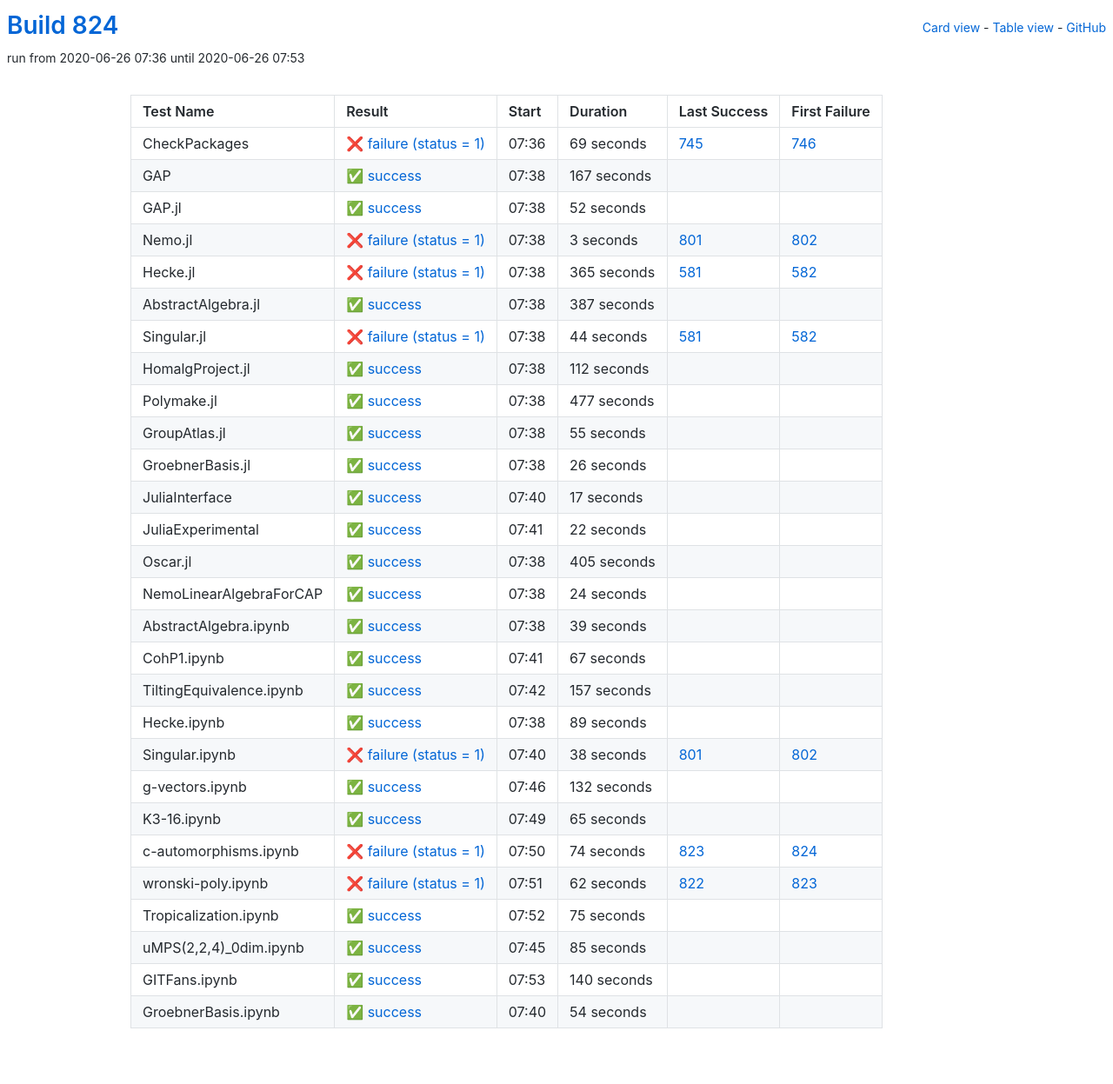
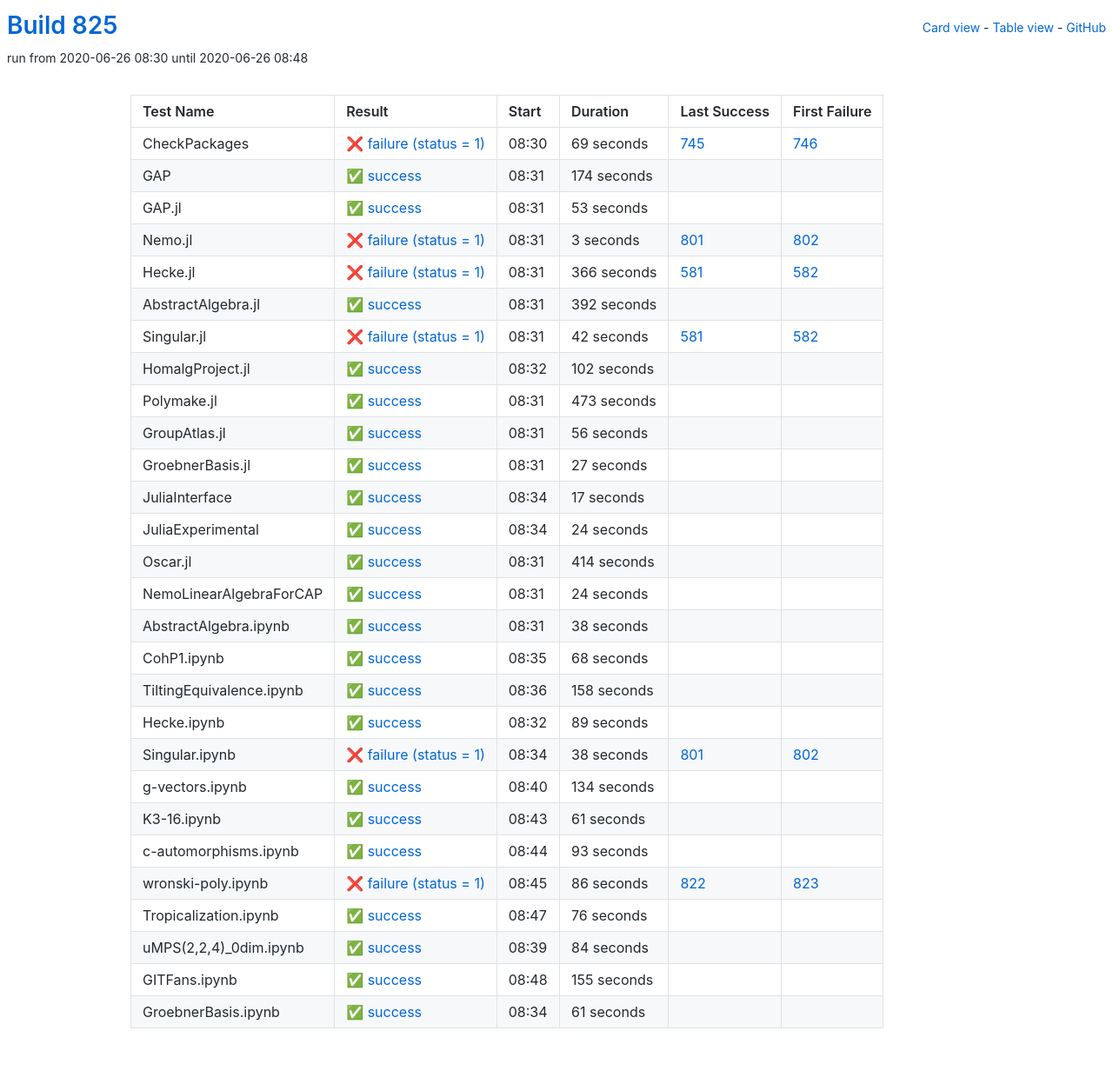
Before and after one commit to oscar-system/oscar-ci-status-1.4, a Jekyll site: the page built from table.html, in a window 1280 px wide. Shown: the whole page at 87% size. Built offline with Jekyll 4.4.1, drawn with Linux system fonts in a browser that asks for light colours.

Commit message:
Build #825

```diff
--- a/_data/ci.yml
+++ b/_data/ci.yml
@@ -1,6 +1,6 @@
 ---
-build: 824
-build_url: https://oscarci.mathematik.uni-kl.de/job/oscar-julia-1.4/824/
+build: 825
+build_url: https://oscarci.mathematik.uni-kl.de/job/oscar-julia-1.4/825/
 job: oscar-julia-1.4
 organization: oscar-system
 repo: oscar-ci-status-1.4
@@ -8,8 +8,8 @@ repourl: https://github.com/oscar-system/oscar-ci-status-1.4
 tests:
 - name: CheckPackages
   id: checkpackages
-  log: https://oscarci.mathematik.uni-kl.de/job/oscar-julia-1.4/824/artifact/logs/build-824/CheckPackages.log
-  start: 2020-06-26 07:36
+  log: https://oscarci.mathematik.uni-kl.de/job/oscar-julia-1.4/825/artifact/logs/build-825/CheckPackages.log
+  start: 2020-06-26 08:30
   success: false
   exitcode: 1
   status: failure
@@ -20,32 +20,32 @@ tests:
   first_failure_url: https://oscarci.mathematik.uni-kl.de/job/oscar-julia-1.4/746/
 - name: GAP
   id: gap
-  log: https://oscarci.mathematik.uni-kl.de/job/oscar-julia-1.4/824/artifact/logs/build-824/GAP.log
-  start: 2020-06-26 07:38
+  log: https://oscarci.mathematik.uni-kl.de/job/oscar-julia-1.4/825/artifact/logs/build-825/GAP.log
+  start: 2020-06-26 08:31
   success: true
   exitcode: 0
   status: success
-  duration: 167
+  duration: 174
   last_success: false
   last_success_url:
   first_failure: false
   first_failure_url:
 - name: GAP.jl
   id: gap-jl
-  log: https://oscarci.mathematik.uni-kl.de/job/oscar-julia-1.4/824/artifact/logs/build-824/GAP.jl.log
-  start: 2020-06-26 07:38
+  log: https://oscarci.mathematik.uni-kl.de/job/oscar-julia-1.4/825/artifact/logs/build-825/GAP.jl.log
+  start: 2020-06-26 08:31
   success: true
   exitcode: 0
   status: success
-  duration: 52
+  duration: 53
   last_success: false
   last_success_url:
   first_failure: false
   first_failure_url:
 - name: Nemo.jl
   id: nemo-jl
-  log: https://oscarci.mathematik.uni-kl.de/job/oscar-julia-1.4/824/artifact/logs/build-824/Nemo.jl.log
-  start: 2020-06-26 07:38
+  log: https://oscarci.mathematik.uni-kl.de/job/oscar-julia-1.4/825/artifact/logs/build-825/Nemo.jl.log
+  start: 2020-06-26 08:31
   success: false
   exitcode: 1
   status: failure
@@ -56,92 +56,92 @@ tests:
   first_failure_url: https://oscarci.mathematik.uni-kl.de/job/oscar-julia-1.4/802/
 - name: Hecke.jl
   id: hecke-jl
-  log: https://oscarci.mathematik.uni-kl.de/job/oscar-julia-1.4/824/artifact/logs/build-824/Hecke.jl.log
-  start: 2020-06-26 07:38
+  log: https://oscarci.mathematik.uni-kl.de/job/oscar-julia-1.4/825/artifact/logs/build-825/Hecke.jl.log
+  start: 2020-06-26 08:31
   success: false
   exitcode: 1
   status: failure
-  duration: 365
+  duration: 366
   last_success: 581
   last_success_url: https://oscarci.mathematik.uni-kl.de/job/oscar-julia-1.4/581/
   first_failure: 582
   first_failure_url: https://oscarci.mathematik.uni-kl.de/job/oscar-julia-1.4/582/
 - name: AbstractAlgebra.jl
   id: abstractalgebra-jl
-  log: https://oscarci.mathematik.uni-kl.de/job/oscar-julia-1.4/824/artifact/logs/build-824/AbstractAlgebra.jl.log
-  start: 2020-06-26 07:38
+  log: https://oscarci.mathematik.uni-kl.de/job/oscar-julia-1.4/825/artifact/logs/build-825/AbstractAlgebra.jl.log
+  start: 2020-06-26 08:31
   success: true
   exitcode: 0
   status: success
-  duration: 387
+  duration: 392
   last_success: false
   last_success_url:
   first_failure: false
   first_failure_url:
 - name: Singular.jl
   id: singular-jl
-  log: https://oscarci.mathematik.uni-kl.de/job/oscar-julia-1.4/824/artifact/logs/build-824/Singular.jl.log
-  start: 2020-06-26 07:38
+  log: https://oscarci.mathematik.uni-kl.de/job/oscar-julia-1.4/825/artifact/logs/build-825/Singular.jl.log
+  start: 2020-06-26 08:31
   success: false
   exitcode: 1
   status: failure
-  duration: 44
+  duration: 42
   last_success: 581
   last_success_url: https://oscarci.mathematik.uni-kl.de/job/oscar-julia-1.4/581/
   first_failure: 582
   first_failure_url: https://oscarci.mathematik.uni-kl.de/job/oscar-julia-1.4/582/
 - name: HomalgProject.jl
   id: homalgproject-jl
-  log: https://oscarci.mathematik.uni-kl.de/job/oscar-julia-1.4/824/artifact/logs/build-824/HomalgProject.jl.log
-  start: 2020-06-26 07:38
+  log: https://oscarci.mathematik.uni-kl.de/job/oscar-julia-1.4/825/artifact/logs/build-825/HomalgProject.jl.log
+  start: 2020-06-26 08:32
   success: true
   exitcode: 0
   status: success
-  duration: 112
+  duration: 102
   last_success: false
   last_success_url:
   first_failure: false
   first_failure_url:
 - name: Polymake.jl
   id: polymake-jl
-  log: https://oscarci.mathematik.uni-kl.de/job/oscar-julia-1.4/824/artifact/logs/build-824/Polymake.jl.log
-  start: 2020-06-26 07:38
+  log: https://oscarci.mathematik.uni-kl.de/job/oscar-julia-1.4/825/artifact/logs/build-825/Polymake.jl.log
+  start: 2020-06-26 08:31
   success: true
   exitcode: 0
   status: success
-  duration: 477
+  duration: 473
   last_success: false
   last_success_url:
   first_failure: false
   first_failure_url:
 - name: GroupAtlas.jl
   id: groupatlas-jl
-  log: https://oscarci.mathematik.uni-kl.de/job/oscar-julia-1.4/824/artifact/logs/build-824/GroupAtlas.jl.log
-  start: 2020-06-26 07:38
+  log: https://oscarci.mathematik.uni-kl.de/job/oscar-julia-1.4/825/artifact/logs/build-825/GroupAtlas.jl.log
+  start: 2020-06-26 08:31
   success: true
   exitcode: 0
   status: success
-  duration: 55
+  duration: 56
   last_success: false
   last_success_url:
   first_failure: false
   first_failure_url:
 - name: GroebnerBasis.jl
   id: groebnerbasis-jl
-  log: https://oscarci.mathematik.uni-kl.de/job/oscar-julia-1.4/824/artifact/logs/build-824/GroebnerBasis.jl.log
-  start: 2020-06-26 07:38
+  log: https://oscarci.mathematik.uni-kl.de/job/oscar-julia-1.4/825/artifact/logs/build-825/GroebnerBasis.jl.log
+  start: 2020-06-26 08:31
   success: true
   exitcode: 0
   status: success
-  duration: 26
+  duration: 27
   last_success: false
   last_success_url:
   first_failure: false
   first_failure_url:
 - name: JuliaInterface
   id: juliainterface
-  log: https://oscarci.mathematik.uni-kl.de/job/oscar-julia-1.4/824/artifact/logs/build-824/JuliaInterface.log
-  start: 2020-06-26 07:40
+  log: https://oscarci.mathematik.uni-kl.de/job/oscar-julia-1.4/825/artifact/logs/build-825/JuliaInterface.log
+  start: 2020-06-26 08:34
   success: true
   exitcode: 0
   status: success
@@ -152,32 +152,32 @@ tests:
   first_failure_url:
 - name: JuliaExperimental
   id: juliaexperimental
-  log: https://oscarci.mathematik.uni-kl.de/job/oscar-julia-1.4/824/artifact/logs/build-824/JuliaExperimental.log
-  start: 2020-06-26 07:41
+  log: https://oscarci.mathematik.uni-kl.de/job/oscar-julia-1.4/825/artifact/logs/build-825/JuliaExperimental.log
+  start: 2020-06-26 08:34
   success: true
   exitcode: 0
   status: success
-  duration: 22
+  duration: 24
   last_success: false
   last_success_url:
   first_failure: false
   first_failure_url:
 - name: Oscar.jl
   id: oscar-jl
-  log: https://oscarci.mathematik.uni-kl.de/job/oscar-julia-1.4/824/artifact/logs/build-824/Oscar.jl.log
-  start: 2020-06-26 07:38
+  log: https://oscarci.mathematik.uni-kl.de/job/oscar-julia-1.4/825/artifact/logs/build-825/Oscar.jl.log
+  start: 2020-06-26 08:31
   success: true
   exitcode: 0
   status: success
-  duration: 405
+  duration: 414
   last_success: false
   last_success_url:
   first_failure: false
   first_failure_url:
 - name: NemoLinearAlgebraForCAP
   id: nemolinearalgebraforcap
-  log: https://oscarci.mathematik.uni-kl.de/job/oscar-julia-1.4/824/artifact/logs/build-824/NemoLinearAlgebraForCAP.log
-  start: 2020-06-26 07:38
+  log: https://oscarci.mathematik.uni-kl.de/job/oscar-julia-1.4/825/artifact/logs/build-825/NemoLinearAlgebraForCAP.log
+  start: 2020-06-26 08:31
   success: true
   exitcode: 0
   status: success
@@ -188,44 +188,44 @@ tests:
   first_failure_url:
 - name: AbstractAlgebra.ipynb
   id: abstractalgebra-ipynb
-  log: https://oscarci.mathematik.uni-kl.de/job/oscar-julia-1.4/824/artifact/logs/build-824/AbstractAlgebra.ipynb.log
-  start: 2020-06-26 07:38
+  log: https://oscarci.mathematik.uni-kl.de/job/oscar-julia-1.4/825/artifact/logs/build-825/AbstractAlgebra.ipynb.log
+  start: 2020-06-26 08:31
   success: true
   exitcode: 0
   status: success
-  duration: 39
+  duration: 38
   last_success: false
   last_success_url:
   first_failure: false
   first_failure_url:
 - name: CohP1.ipynb
   id: cohp1-ipynb
-  log: https://oscarci.mathematik.uni-kl.de/job/oscar-julia-1.4/824/artifact/logs/build-824/CohP1.ipynb.log
-  start: 2020-06-26 07:41
+  log: https://oscarci.mathematik.uni-kl.de/job/oscar-julia-1.4/825/artifact/logs/build-825/CohP1.ipynb.log
+  start: 2020-06-26 08:35
   success: true
   exitcode: 0
   status: success
-  duration: 67
+  duration: 68
   last_success: false
   last_success_url:
   first_failure: false
   first_failure_url:
 - name: TiltingEquivalence.ipynb
   id: tiltingequivalence-ipynb
-  log: https://oscarci.mathematik.uni-kl.de/job/oscar-julia-1.4/824/artifact/logs/build-824/TiltingEquivalence.ipynb.log
-  start: 2020-06-26 07:42
+  log: https://oscarci.mathematik.uni-kl.de/job/oscar-julia-1.4/825/artifact/logs/build-825/TiltingEquivalence.ipynb.log
+  start: 2020-06-26 08:36
   success: true
   exitcode: 0
   status: success
-  duration: 157
+  duration: 158
   last_success: false
   last_success_url:
   first_failure: false
   first_failure_url:
 - name: Hecke.ipynb
   id: hecke-ipynb
-  log: https://oscarci.mathematik.uni-kl.de/job/oscar-julia-1.4/824/artifact/logs/build-824/Hecke.ipynb.log
-  start: 2020-06-26 07:38
+  log: https://oscarci.mathematik.uni-kl.de/job/oscar-julia-1.4/825/artifact/logs/build-825/Hecke.ipynb.log
+  start: 2020-06-26 08:32
   success: true
   exitcode: 0
   status: success
@@ -236,8 +236,8 @@ tests:
   first_failure_url:
 - name: Singular.ipynb
   id: singular-ipynb
-  log: https://oscarci.mathematik.uni-kl.de/job/oscar-julia-1.4/824/artifact/logs/build-824/Singular.ipynb.log
-  start: 2020-06-26 07:40
+  log: https://oscarci.mathematik.uni-kl.de/job/oscar-julia-1.4/825/artifact/logs/build-825/Singular.ipynb.log
+  start: 2020-06-26 08:34
   success: false
   exitcode: 1
   status: failure
@@ -248,96 +248,96 @@ tests:
   first_failure_url: https://oscarci.mathematik.uni-kl.de/job/oscar-julia-1.4/802/
 - name: g-vectors.ipynb
   id: g-vectors-ipynb
-  log: https://oscarci.mathematik.uni-kl.de/job/oscar-julia-1.4/824/artifact/logs/build-824/g-vectors.ipynb.log
-  start: 2020-06-26 07:46
+  log: https://oscarci.mathematik.uni-kl.de/job/oscar-julia-1.4/825/artifact/logs/build-825/g-vectors.ipynb.log
+  start: 2020-06-26 08:40
   success: true
   exitcode: 0
   status: success
-  duration: 132
+  duration: 134
   last_success: false
   last_success_url:
   first_failure: false
   first_failure_url:
 - name: K3-16.ipynb
   id: k3-16-ipynb
-  log: https://oscarci.mathematik.uni-kl.de/job/oscar-julia-1.4/824/artifact/logs/build-824/K3-16.ipynb.log
-  start: 2020-06-26 07:49
+  log: https://oscarci.mathematik.uni-kl.de/job/oscar-julia-1.4/825/artifact/logs/build-825/K3-16.ipynb.log
+  start: 2020-06-26 08:43
   success: true
   exitcode: 0
   status: success
-  duration: 65
+  duration: 61
   last_success: false
   last_success_url:
   first_failure: false
   first_failure_url:
 - name: c-automorphisms.ipynb
   id: c-automorphisms-ipynb
-  log: https://oscarci.mathematik.uni-kl.de/job/oscar-julia-1.4/824/artifact/logs/build-824/c-automorphisms.ipynb.log
-  start: 2020-06-26 07:50
+  log: https://oscarci.mathematik.uni-kl.de/job/oscar-julia-1.4/825/artifact/logs/build-825/c-automorphisms.ipynb.log
+  start: 2020-06-26 08:44
+  success: true
+  exitcode: 0
+  status: success
+  duration: 93
+  last_success: false
+  last_success_url:
+  first_failure: false
+  first_failure_url:
+- name: wronski-poly.ipynb
+  id: wronski-poly-ipynb
+  log: https://oscarci.mathematik.uni-kl.de/job/oscar-julia-1.4/825/artifact/logs/build-825/wronski-poly.ipynb.log
+  start: 2020-06-26 08:45
   success: false
   exitcode: 1
   status: failure
-  duration: 74
-  last_success: 823
-  last_success_url: https://oscarci.mathematik.uni-kl.de/job/oscar-julia-1.4/823/
-  first_failure: 824
-  first_failure_url: https://oscarci.mathematik.uni-kl.de/job/oscar-julia-1.4/824/
-- name: wronski-poly.ipynb
-  id: wronski-poly-ipynb
-  log: https://oscarci.mathematik.uni-kl.de/job/oscar-julia-1.4/824/artifact/logs/build-824/wronski-poly.ipynb.log
-  start: 2020-06-26 07:51
-  success: false
-  exitcode: 1
-  status: failure
-  duration: 62
+  duration: 86
   last_success: 822
   last_success_url: https://oscarci.mathematik.uni-kl.de/job/oscar-julia-1.4/822/
   first_failure: 823
   first_failure_url: https://oscarci.mathematik.uni-kl.de/job/oscar-julia-1.4/823/
 - name: Tropicalization.ipynb
   id: tropicalization-ipynb
-  log: https://oscarci.mathematik.uni-kl.de/job/oscar-julia-1.4/824/artifact/logs/build-824/Tropicalization.ipynb.log
-  start: 2020-06-26 07:52
+  log: https://oscarci.mathematik.uni-kl.de/job/oscar-julia-1.4/825/artifact/logs/build-825/Tropicalization.ipynb.log
+  start: 2020-06-26 08:47
   success: true
   exitcode: 0
   status: success
-  duration: 75
+  duration: 76
   last_success: false
   last_success_url:
   first_failure: false
   first_failure_url:
 - name: uMPS(2,2,4)_0dim.ipynb
   id: umps-2-2-4-0dim-ipynb
-  log: https://oscarci.mathematik.uni-kl.de/job/oscar-julia-1.4/824/artifact/logs/build-824/uMPS-2-2-4-_0dim.ipynb.log
-  start: 2020-06-26 07:45
+  log: https://oscarci.mathematik.uni-kl.de/job/oscar-julia-1.4/825/artifact/logs/build-825/uMPS-2-2-4-_0dim.ipynb.log
+  start: 2020-06-26 08:39
   success: true
   exitcode: 0
   status: success
-  duration: 85
+  duration: 84
   last_success: false
   last_success_url:
   first_failure: false
   first_failure_url:
 - name: GITFans.ipynb
   id: gitfans-ipynb
-  log: https://oscarci.mathematik.uni-kl.de/job/oscar-julia-1.4/824/artifact/logs/build-824/GITFans.ipynb.log
-  start: 2020-06-26 07:53
+  log: https://oscarci.mathematik.uni-kl.de/job/oscar-julia-1.4/825/artifact/logs/build-825/GITFans.ipynb.log
+  start: 2020-06-26 08:48
   success: true
   exitcode: 0
   status: success
-  duration: 140
+  duration: 155
   last_success: false
   last_success_url:
   first_failure: false
   first_failure_url:
 - name: GroebnerBasis.ipynb
   id: groebnerbasis-ipynb
-  log: https://oscarci.mathematik.uni-kl.de/job/oscar-julia-1.4/824/artifact/logs/build-824/GroebnerBasis.ipynb.log
-  start: 2020-06-26 07:40
+  log: https://oscarci.mathematik.uni-kl.de/job/oscar-julia-1.4/825/artifact/logs/build-825/GroebnerBasis.ipynb.log
+  start: 2020-06-26 08:34
   success: true
   exitcode: 0
   status: success
-  duration: 54
+  duration: 61
   last_success: false
   last_success_url:
   first_failure: false
```
Also changed, not shown: README.md.
